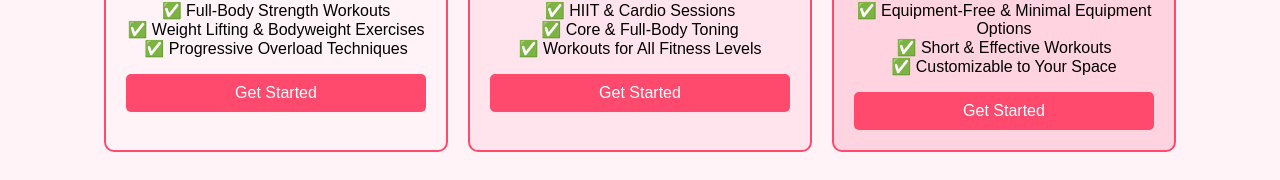
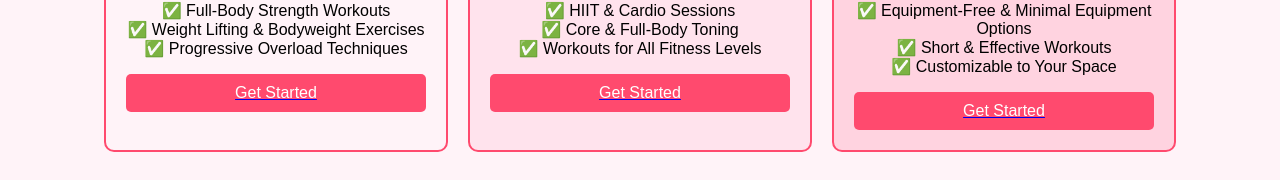
Before and after one commit to AbC-Bleep/Lovin.fitness, a Next.js app: page /workout in a window 1280 px wide. Shown: the part 415-595 px from the top of the page. Built offline with nearby package versions, Linux system fonts and the light colour scheme.

Commit message:
Update workout.js

```diff
--- a/pages/workout.js
+++ b/pages/workout.js
@@ -1,4 +1,5 @@
 import Navbar from "../components/Navbar";
+import Link from "next/link";
 
 export default function Workouts() {
   return (
@@ -20,9 +21,11 @@ export default function Workouts() {
             <li>✅ Weight Lifting & Bodyweight Exercises</li>
             <li>✅ Progressive Overload Techniques</li>
           </ul>
-          <a href="/pricing" style={{ display: "block", marginTop: "10px", background: "#ff4a6e", color: "white", padding: "10px", borderRadius: "5px", textDecoration: "none" }}>
+          <Link href="/pricing" passHref>
+            <a style={{ display: "block", marginTop: "10px", background: "#ff4a6e", color: "white", padding: "10px", borderRadius: "5px", textDecoration: "none" }}>
               Get Started
             </a>
+          </Link>
         </div>
 
         {/* 🔥 Fat Loss & Toning */}
@@ -34,9 +37,11 @@ export default function Workouts() {
             <li>✅ Core & Full-Body Toning</li>
             <li>✅ Workouts for All Fitness Levels</li>
           </ul>
-          <a href="/pricing" style={{ display: "block", marginTop: "10px", background: "#ff4a6e", color: "white", padding: "10px", borderRadius: "5px", textDecoration: "none" }}>
+          <Link href="/pricing" passHref>
+            <a style={{ display: "block", marginTop: "10px", background: "#ff4a6e", color: "white", padding: "10px", borderRadius: "5px", textDecoration: "none" }}>
               Get Started
             </a>
+          </Link>
         </div>
 
         {/* 🏠 Home Workouts */}
@@ -48,9 +53,11 @@ export default function Workouts() {
             <li>✅ Short & Effective Workouts</li>
             <li>✅ Customizable to Your Space</li>
           </ul>
-          <a href="/pricing" style={{ display: "block", marginTop: "10px", background: "#ff4a6e", color: "white", padding: "10px", borderRadius: "5px", textDecoration: "none" }}>
+          <Link href="/pricing" passHref>
+            <a style={{ display: "block", marginTop: "10px", background: "#ff4a6e", color: "white", padding: "10px", borderRadius: "5px", textDecoration: "none" }}>
               Get Started
             </a>
+          </Link>
         </div>
 
       </div>
```
Lines whose indentation alone changed are shown as unchanged.
